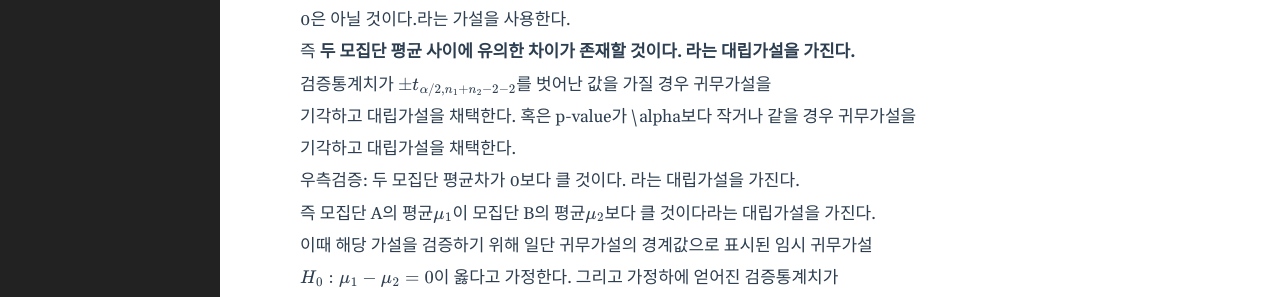
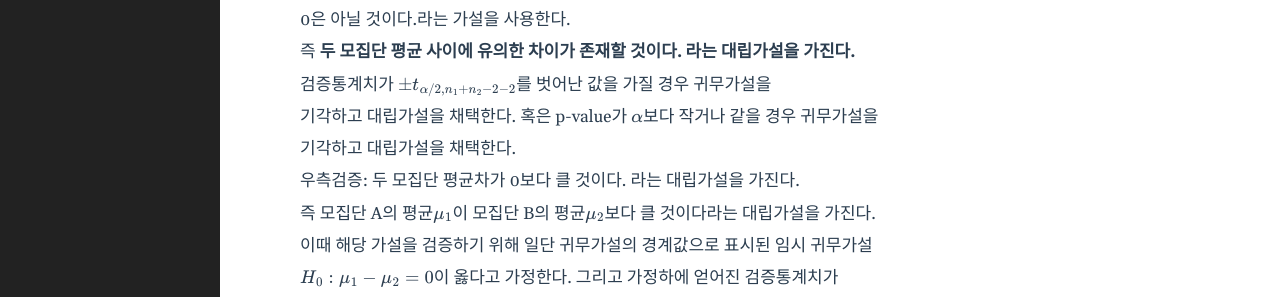
Before and after one commit to shina1221/shina1221.github.io, a Jekyll site: the page built from _posts/도서/비전공자를 위한 통계방법론/2023-08-22-14.두 모집단 평균차와 비율차 추정.markdown, in a window 1280 px wide. Shown: the part 930-1227 px from the top of the page. Built offline with Jekyll 4.4.1, drawn with Linux system fonts in a browser that asks for light colours; formulas are drawn with MathJax 3.

Commit message:
Update 2023-08-22-14.두 모집단 평균차와 비율차 추정.markdown

```diff
--- a/_posts/도서/비전공자를 위한 통계방법론/2023-08-22-14.두 모집단 평균차와 비율차 추정.markdown
+++ b/_posts/도서/비전공자를 위한 통계방법론/2023-08-22-14.두 모집단 평균차와 비율차 추정.markdown
@@ -33,11 +33,11 @@
 
 > 가설검증
 
-양측검증: 두 모집단 평균차($\mu_{1}-\mu_{2}$)가 특정한 값($\mu_{0})은 아닐 것이다.  이다.
+양측검증: 두 모집단 평균차($\mu_{1}-\mu_{2}$)가 특정한 값($\mu_{0})은 아닐 것이다. 이다.
 통상적으로 두 모집단 평균차($\mu_{1}-\mu_{2}$)가 0은 아닐 것이다.라는 가설을 사용한다.
 즉 **두 모집단 평균 사이에 유의한 차이가 존재할 것이다. 라는 대립가설을 가진다.**
 검증통계치가 $\pm t_{\alpha/2, n_{1}+n_{2}-2-2}$를 벗어난 값을 가질 경우 귀무가설을
-기각하고 대립가설을 채택한다. 혹은 p-value가 \alpha보다 작거나 같을 경우 귀무가설을
+기각하고 대립가설을 채택한다. 혹은 p-value가 $\alpha$보다 작거나 같을 경우 귀무가설을
 기각하고 대립가설을 채택한다.
 
 우측검증: 두 모집단 평균차가 0보다 클 것이다. 라는 대립가설을 가진다.
```
